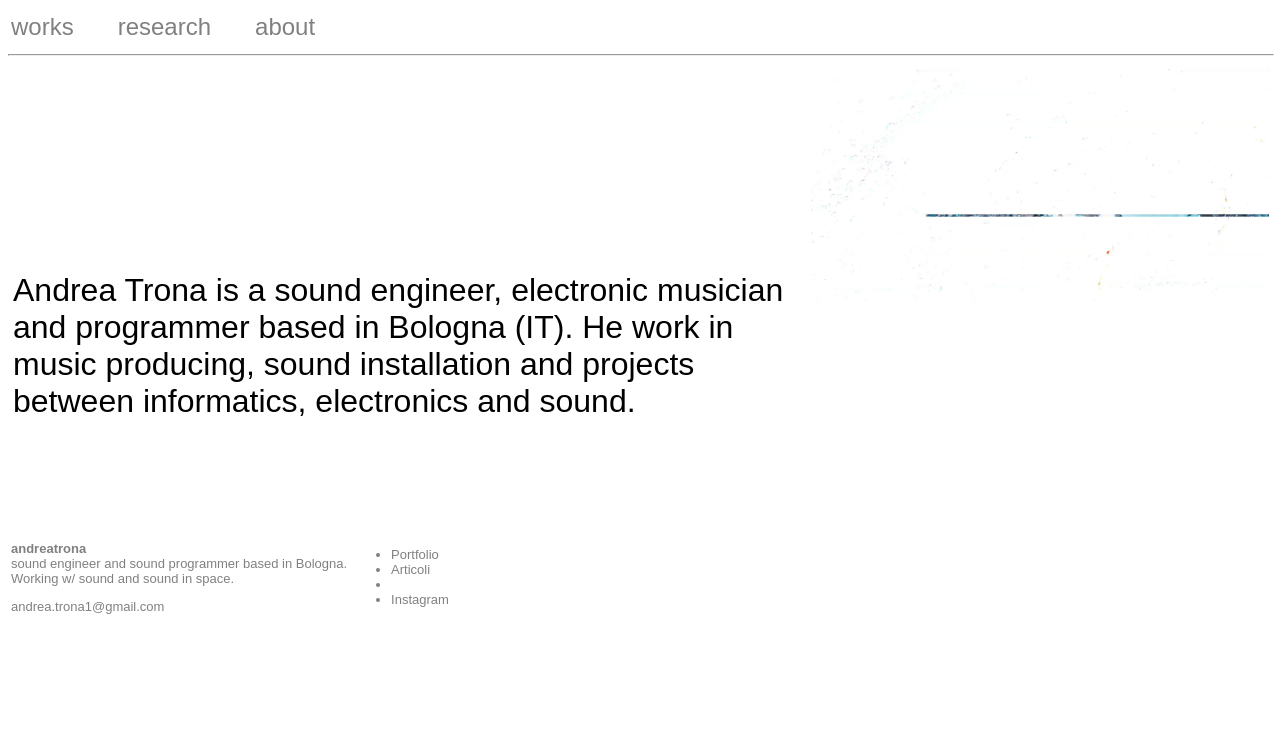
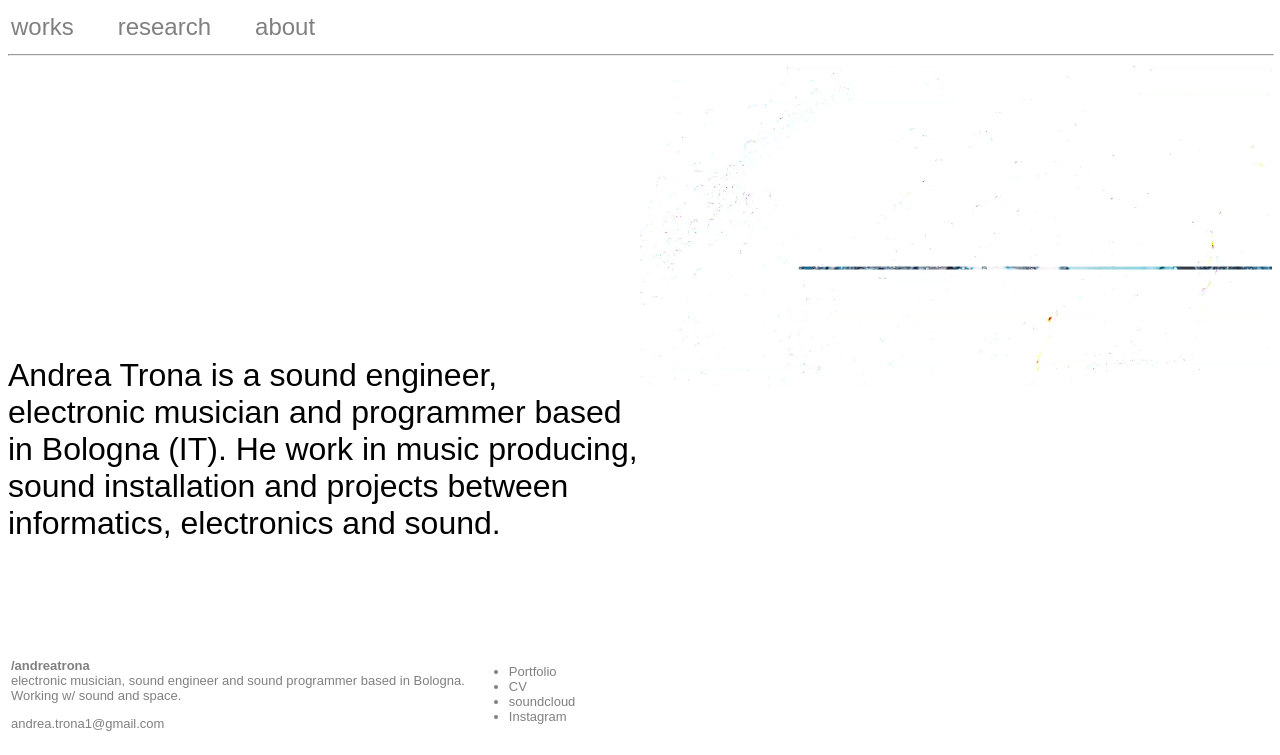
Before and after one commit to andreatrona/andreatrona.github.io, a plain HTML site: page about.html in a window 1280 px wide. Shown: the part 171-926 px from the top of the page. Before the commit the page ends 809 px from the top, so only its background shows below. Drawn offline with Linux system fonts and the light colour scheme.

Commit message:
footer update

```diff
--- a/about.html
+++ b/about.html
@@ -84,26 +84,11 @@
       <hr style="width:100%; text-align:left; margin-left:0; margin-top:10px; margin-bottom:10px"></hr>
     <font size="+3">
 
-      <table id="about" title="andreatrona/about" style="font-size:100%">
-        <tbody>
-
-          <tr>
-            <td style="vertical-align: text-top">
-              <div class="half" style="vertical-align: text-top"> Andrea Trona is a sound engineer, electronic musician and programmer based in Bologna (IT).
-              He work in music producing, sound installation and projects between informatics, electronics and sound.</div>
-            </td>
-            <td style="vertical-align: text-top">
-              <img style="margin-right:10px" src="Untitled 3.png" class="minPic">
-            </td>
-          </tr>
-        </tbody>
-      </table>
-<!--
     <div class="half" style="vertical-align: text-top">  Andrea Trona is a sound engineer, electronic musician and programmer based in Bologna (IT).
     He work in music producing, sound installation and projects between informatics, electronics and sound.
   </div>
   <div class="half" style="vertical-align: text-top">  <img src="Untitled 3.png" class="minPic"> </div>
--->
+
     </font>
 
       <div class="tvl"></div>
@@ -113,8 +98,8 @@
             <tbody>
               <tr>
                 <td>
-                <p><strong>andreatrona</strong>
-                  <br>sound engineer and sound programmer based in Bologna. <br>Working w/ sound and sound in space.
+                  <p><strong>/andreatrona</strong>
+                    <br>electronic musician, sound engineer and sound programmer based in Bologna. <br>Working w/ sound and space.
                   </p>
                     <p>
                       <a href="mailto:andrea.trona1@gmail.com" title="Write to andreatrona">andrea.trona1@gmail.com</a>
@@ -124,13 +109,16 @@
                   <td>
                     <ul>
                       <li>
-                      <a href="/projects/" title="Elenco dei progetti">Portfolio</a>
+                        <a href="/works" target="_blank" title="List of Works">Portfolio</a>
                       </li>
                       <li>
-                      <a href="/log/" title="Elenco degli articoli">Articoli</a>
+                        <a href="https://www.dropbox.com/sh/l419rjbdo0orb8l/AACaomOP_S5DpkvBsh_V5LtQa?dl=0" target="_blank" title="Curriculum Vitae download">CV</a>
                       </li>
-                    <li>&nbsp;</li>
-                    <li><a href="https://www.instagram.com/andreatrona/" target="_blank" rel="noopener nofollow" title="Instagram andreatrona">Instagram</a>
+                      <li>
+                        <a href="https://soundcloud.com/ndr3trn" target="_blank" title="soundcloud">soundcloud</a>
+                      </li>
+                      <li>
+                        <a href="https://www.instagram.com/andreatrona/" target="_blank" rel="noopener nofollow" title="andreatrona IG">Instagram</a>
                       </li>
                     </ul>
                   </td>
```
Also changed, not shown: index.html (+4 -5 lines), research.html (+9 -5 lines). Lines whose indentation alone changed are shown as unchanged.
